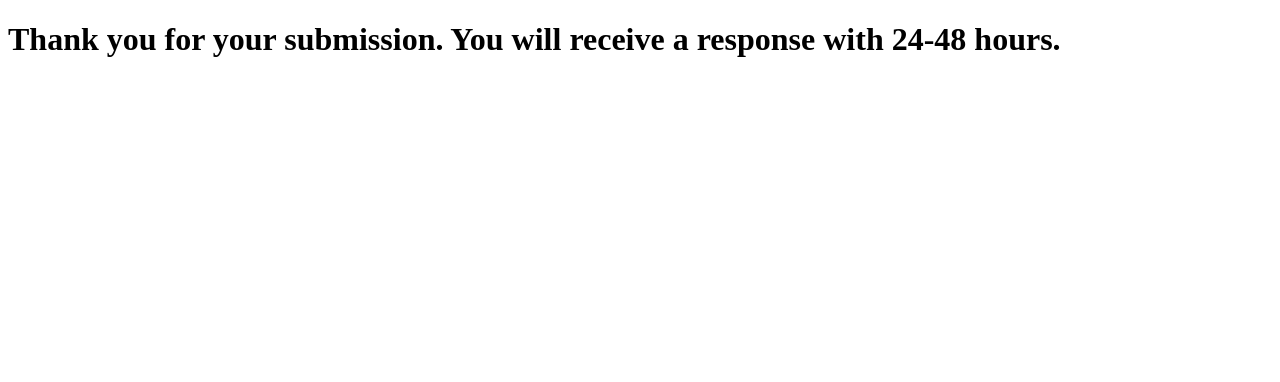
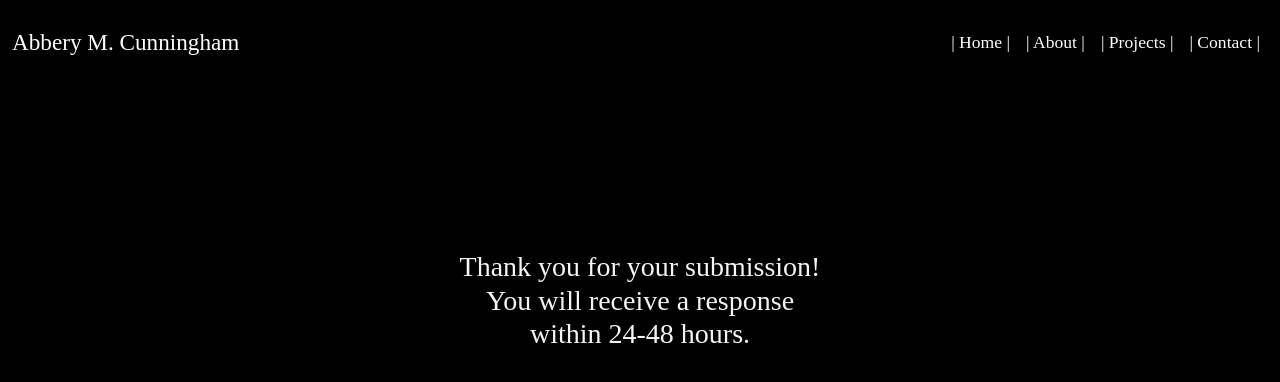
Before and after one commit to amilhousecunningham/portfolio, a plain HTML site: page thankyou.html in a window 1280 px wide. Drawn offline with nearby package versions, Linux system fonts and the light colour scheme.

Commit message:
updated contact page

```diff
--- a/contact-me/styles.css
+++ b/contact-me/styles.css
@@ -49,6 +49,6 @@ input[type=text], select, textarea {
   form{
     position: fixed;
     top: 110px;
-    font-family: Monaco;
+    font-family: Cambria, Cochin, Georgia, Times, 'Times New Roman', serif;
     font-size: 1rem;
 }
--- a/thankyou.html
+++ b/thankyou.html
@@ -4,10 +4,49 @@
     <meta charset="UTF-8">
     <meta http-equiv="X-UA-Compatible" content="IE=edge">
     <meta name="viewport" content="width=device-width, initial-scale=1.0">
-    <title>Document</title>
+    <title>Abbery Milhouse-Cunningham | Thank You</title>
+
+    <link href="https://cdn.jsdelivr.net/npm/bootstrap@5.1.3/dist/css/bootstrap.min.css" rel="stylesheet" integrity="sha384-1BmE4kWBq78iYhFldvKuhfTAU6auU8tT94WrHftjDbrCEXSU1oBoqyl2QvZ6jIW3" crossorigin="anonymous">
+    <link href="./thankyou/styles.css" rel="stylesheet">
 </head>
 <body>
-    <h1>Thank you for your submission. You will receive a response with 24-48 hours.</h1>
 
+    <body>
+        <!-- Navigation -->
+         <nav class="navbar fixed-top navbar-expand-lg navbar-light" style="background-color: black;">
+          <div class="container-fluid">
+            <a class="navbar-brand text-white">Abbery M. Cunningham</a>
+            <button class="navbar-toggler" type="button" data-bs-toggle="collapse" data-bs-target="#navbarNav" aria-controls="navbarNav" aria-expanded="false" aria-label="Toggle navigation">
+              <span class="navbar-toggler-icon"></span>
+            </button>
+            <div class="collapse navbar-collapse justify-content-end" id="navbarNav">
+              <ul class="navbar-nav">
+                <li class="nav-item">
+                  <a class="nav-link active text-white" aria-current="page" href="./index.html">| Home | </a>
+                </li>
+                <li class="nav-item">
+                  <a class="nav-link text-white" href="./about-me.html">| About | </a>
+                </li>
+                <li class="nav-item">
+                  <a class="nav-link text-white" href="./projects.html">| Projects |</a>
+                </li>
+                <li class="nav-item">
+                  <a class="nav-link text-white" href="./contact-me.html">| Contact |</a>
+                </li>
+              </ul>
+            </div>
+          </div>
+        </nav>
+    <!--  -->
+  <div class="thanks">
+    <h3>Thank you for your submission!
+    <br>
+    You will receive a response
+    <br>
+    within 24-48 hours.</h3>
+  </div>
+
+  <script src="https://cdn.jsdelivr.net/npm/@popperjs/core@2.10.2/dist/umd/popper.min.js" integrity="sha384-7+zCNj/IqJ95wo16oMtfsKbZ9ccEh31eOz1HGyDuCQ6wgnyJNSYdrPa03rtR1zdB" crossorigin="anonymous"></script>
+  <script src="https://cdn.jsdelivr.net/npm/bootstrap@5.1.3/dist/js/bootstrap.min.js" integrity="sha384-QJHtvGhmr9XOIpI6YVutG+2QOK9T+ZnN4kzFN1RtK3zEFEIsxhlmWl5/YESvpZ13" crossorigin="anonymous"></script>
 </body>
 </html>
--- /dev/null
+++ b/thankyou/styles.css
@@ -0,0 +1,35 @@
+html {
+    overflow-x:hidden;
+    overflow-y: hidden;
+    overflow: hidden;
+    margin: 0px;
+    padding: 0px
+    }
+
+body{
+    background-color: black;
+}
+
+
+.navbar {
+    padding-top: 20px;
+    padding-bottom: 20px;
+    font-family: Copperplate;
+    font-size: 1.1rem;
+}
+
+.navbar-brand {
+    font-size: 1.45rem;
+}
+
+.navbar-toggler{
+    background-color: whitesmoke;
+   }
+
+h3 {
+    color: whitesmoke;
+    font-family: Copperplate;
+    text-align: center;
+    position: relative;
+    top: 250px;
+}
```
Also changed, not shown: about-me.html (+1 -1 lines), contact-me.html (+8 -5 lines), index.html (+1 -1 lines), projects.html (+2 -1 lines).
